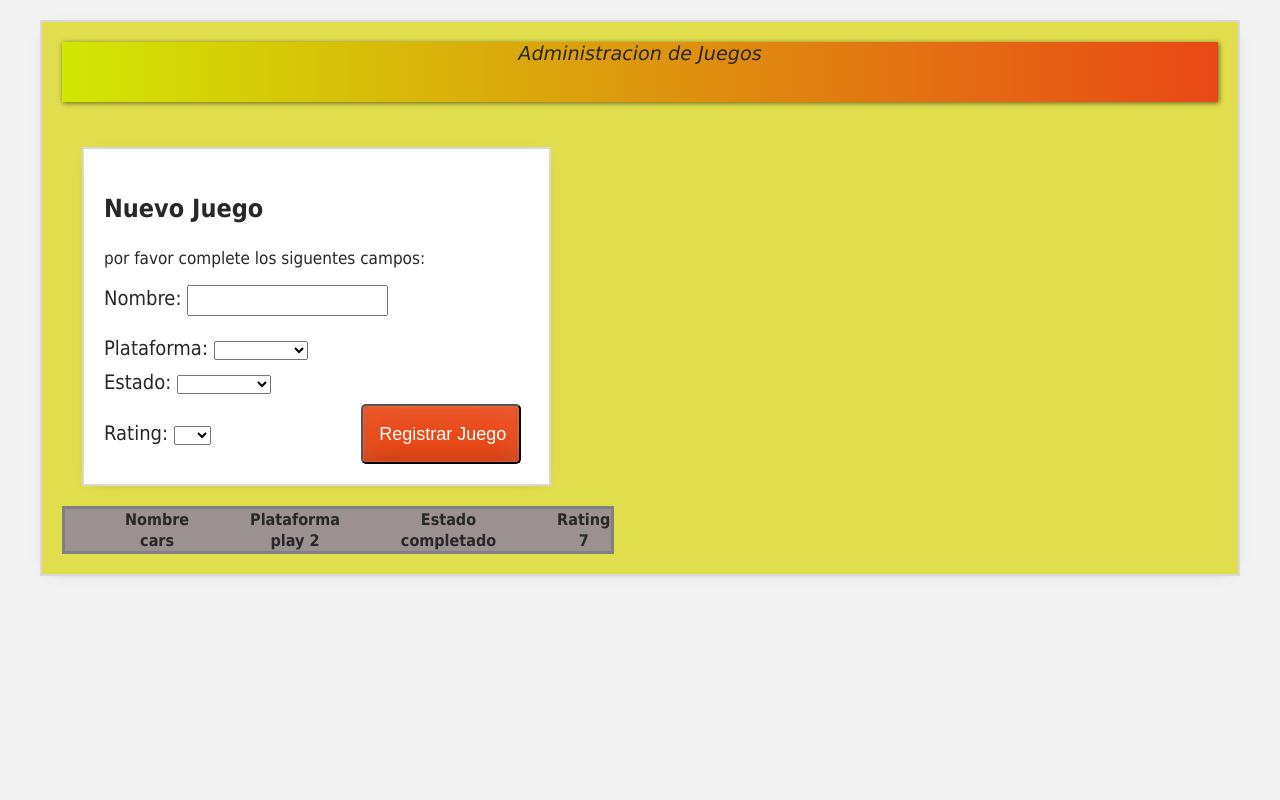
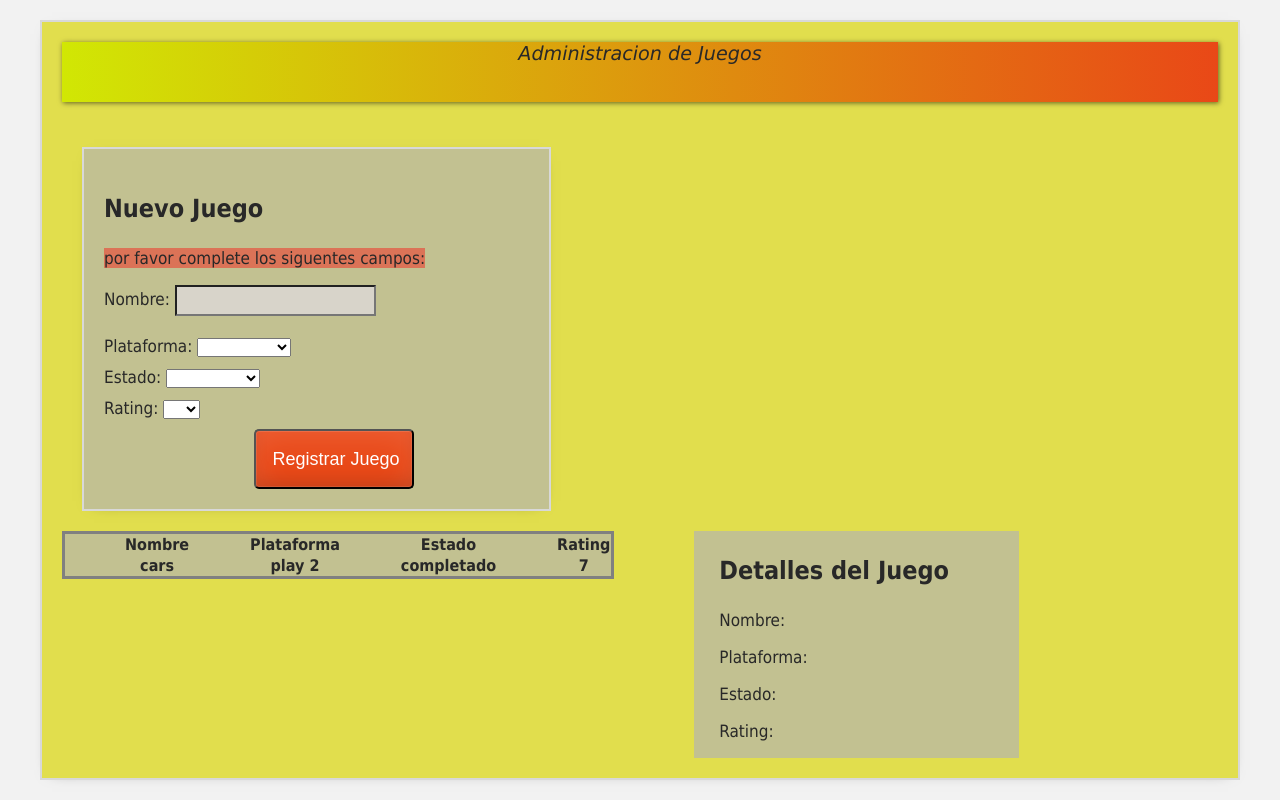
Before and after one commit to LiLFogg/trabajo-practico2-Andres-Schneider, a plain HTML site: page index.html in a window 1280 px wide. Drawn offline with nearby package versions, Linux system fonts and the light colour scheme.

Commit message:
modulo detail box agregado + correciones de la tabla

```diff
--- a/assets/style.css
+++ b/assets/style.css
@@ -18,11 +18,14 @@ body {
 
 table{
   display: table-cell;
+  table-layout: auto;
+  column-rule-style: solid;
+  column-rule-width: 1px;
   width: 100%;
   border-collapse: collapse;
   margin-bottom: 10px;
   border-style: solid;
-  background-color: #9b9191;
+  background-color: rgba(179, 179, 179, 0.671);
   height: 40px;
 }
 
@@ -41,7 +44,8 @@ h3 {
   font-size: 25px;
 }
 
-p {
+p{
+  max-width: fit-content;
   font-size: 17px;
 }
 
@@ -51,10 +55,11 @@ input {
   height: 7px;
   margin-bottom: 20px;
   padding: 10px;
+  background-color: rgba(223, 217, 217, 0.788);
 }
 
 label {
-  font-size: 20px;
+  font-size: 17px;
   margin-bottom: 5px;
 }
 
@@ -69,6 +74,12 @@ textarea {
   padding: 10px;
   font-size: 20px;
   margin-bottom: 20px;
+}
+
+.priority-camp {
+  font-size: 17px;
+  background-color: rgba(255, 0, 0, 0.404);
+  max-width: fit-content;
 }
 
 .button {
@@ -112,28 +123,31 @@ textarea {
   padding: 20px;
   margin: 20px;
   border: 2px solid #d8d8d8;
-  background-color: white;
+  background-color: rgba(179, 179, 179, 0.671);
   -webkit-box-shadow: 0px 2px 15px -12px rgba(0, 0, 0, 0.57);
   -moz-box-shadow: 0px 2px 15px -12px rgba(0, 0, 0, 0.57);
   box-shadow: 2px 15px -12px rgba(0, 0, 0, 0.57);
 }
 
-.regist-container {
-  width: 425px;
-  padding: 0px;
-  background-color: white;
-  -webkit-box-shadow: 0px 2px 20px -12px rgba(0, 0, 0, 0.57);
-  -moz-box-shadow: 0px 2px 20px -12px rgba(0, 0, 0, 0.57);
-  box-shadow: 2px 20px -12px rgba(0, 0, 0, 0.57);
-  margin: 0px;
-  border: 2px solid #d8d8d8;
-}
 
 
 
+.details-container{
+  display: -moz-box;
+  background-color: rgba(179, 179, 179, 0.671);
+  margin-left: 80px;
+  width: 300px;
+  padding-left: 25px;
+}
+
+.grid{
+  display: flex;
+  flex-direction: row;
+}
+
 #app{
   display: flex;
-  flex-direction: column;
+  flex-direction: column ;
   width: auto;
   height: 100%;
   padding: 20px;
--- /dev/null
+++ b/components/DetailsBox.js
@@ -0,0 +1,15 @@
+app.component('details-box', {
+
+  template:
+  /*html*/
+  `
+  <div class="details-container">
+  <h3>Detalles del Juego</h3>
+  <p>Nombre: {{this.name}}</p>
+  <p>Plataforma: {{this.platform}}</p>
+  <p>Estado: {{this.state}}</p>
+  <p>Rating: {{this.rating}}</p>
+  </div>
+  `,
+
+})
--- a/components/RegistTable.js
+++ b/components/RegistTable.js
@@ -1,3 +1,4 @@
+//import{gamelist} from './appDiplay.js';
 app.component('regist-table', {
   props:{
     gamelist:{
--- a/components/appDiplay.js
+++ b/components/appDiplay.js
@@ -1,3 +1,4 @@
+
 app.component('app-display',
 {
   template:
@@ -6,7 +7,7 @@ app.component('app-display',
   <div class="form-regist">
   <form>
   <h3>Nuevo Juego</h3>
-  <p>por favor complete los siguentes campos:</p>
+  <p class="priority-camp">por favor complete los siguentes campos:</p>
 
   <label for="name">Nombre: </label>
   <input type="text" placeholder="Nombre" id="name" v-model="name"><br/>
@@ -23,8 +24,13 @@ app.component('app-display',
     <option>Pendiente</option>
     <option>jugando</option>
     <option>Completado</option>
-  </select><br/>
+  </select>
 
+
+
+  <br/>
+
+  <div>
     <label for="rating">Rating: </label>
     <select  id="rating" v-model.number="rating">
       <option>1</option>
@@ -38,7 +44,7 @@ app.component('app-display',
       <option>9</option>
       <option>10</option>
     </select>
-
+  </div>
 
   <button
       class="button"
@@ -74,6 +80,7 @@ methods:{
         state: this.state,
         rating: this.rating,
       }
+
       this.$emit('game-submitted', gameRegist)
 
       this.name = ''
@@ -85,7 +92,7 @@ methods:{
 
   },
 
-  updateGameList(gameRegist) {
+  updateGameList (gameRegist)  {
     this.gamelist.push(gameRegist)
 
   },
@@ -95,3 +102,5 @@ methods:{
 
 
 })
+
+//export {gamelist}
--- a/index.html
+++ b/index.html
@@ -1,5 +1,5 @@
 <!DOCTYPE html>
-<html lang="en">
+<html lang="es">
   <head>
     <meta charset="UTF-8">
     <meta name="viewport" content="width=device-width, initial-scale=1.0">
@@ -11,9 +11,12 @@
 
     <div id="app">
       <div class="nav-bar">Administracion de Juegos</div>
+      <app-display @game-submitted="(updateGameList)"></app-display>
+      <div class="grid">
+        <regist-table ></regist-table>
+        <details-box></details-box>
+      </div>
 
-      <app-display @game-submitted="(updateGameList)"></app-display>
-      <regist-table ></regist-table>
 
       <footer></footer>
 
@@ -21,12 +24,13 @@
 
 
     <!-- import app-->
-    <script src="./main.js"></script>
+    <script src="./main.js" ></script>
     <!-- import router-->
 
     <!--import Components-->
-    <script src="./components/appDiplay.js"></script>
+    <script src="./components/appDiplay.js" ></script>
     <script src="./components/RegistTable.js"></script>
+    <script src="./components/DetailsBox.js"></script>
 
     <!--moun app-->
     <script>
--- a/main.js
+++ b/main.js
@@ -1,12 +1,13 @@
-
+//import {gamelist} from './components/appDisplay.js';
 const app = Vue.createApp({
   data() {
     return{
+
       name: ' ',
       platform: ' ',
       state: ' ',
       rating: 0,
-
+      gamelist:[],
 
     }
 
```
Lines whose indentation alone changed are shown as unchanged.
